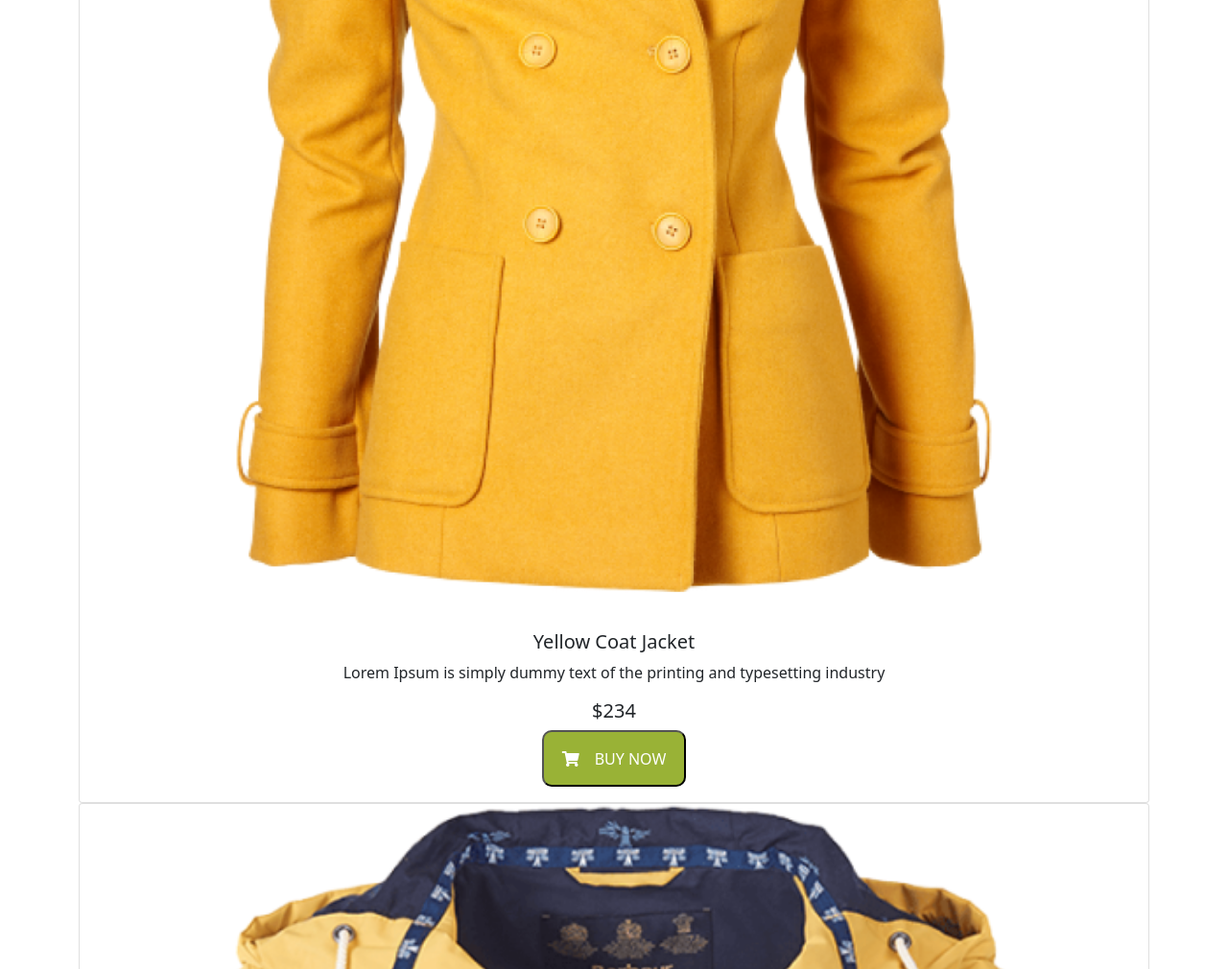
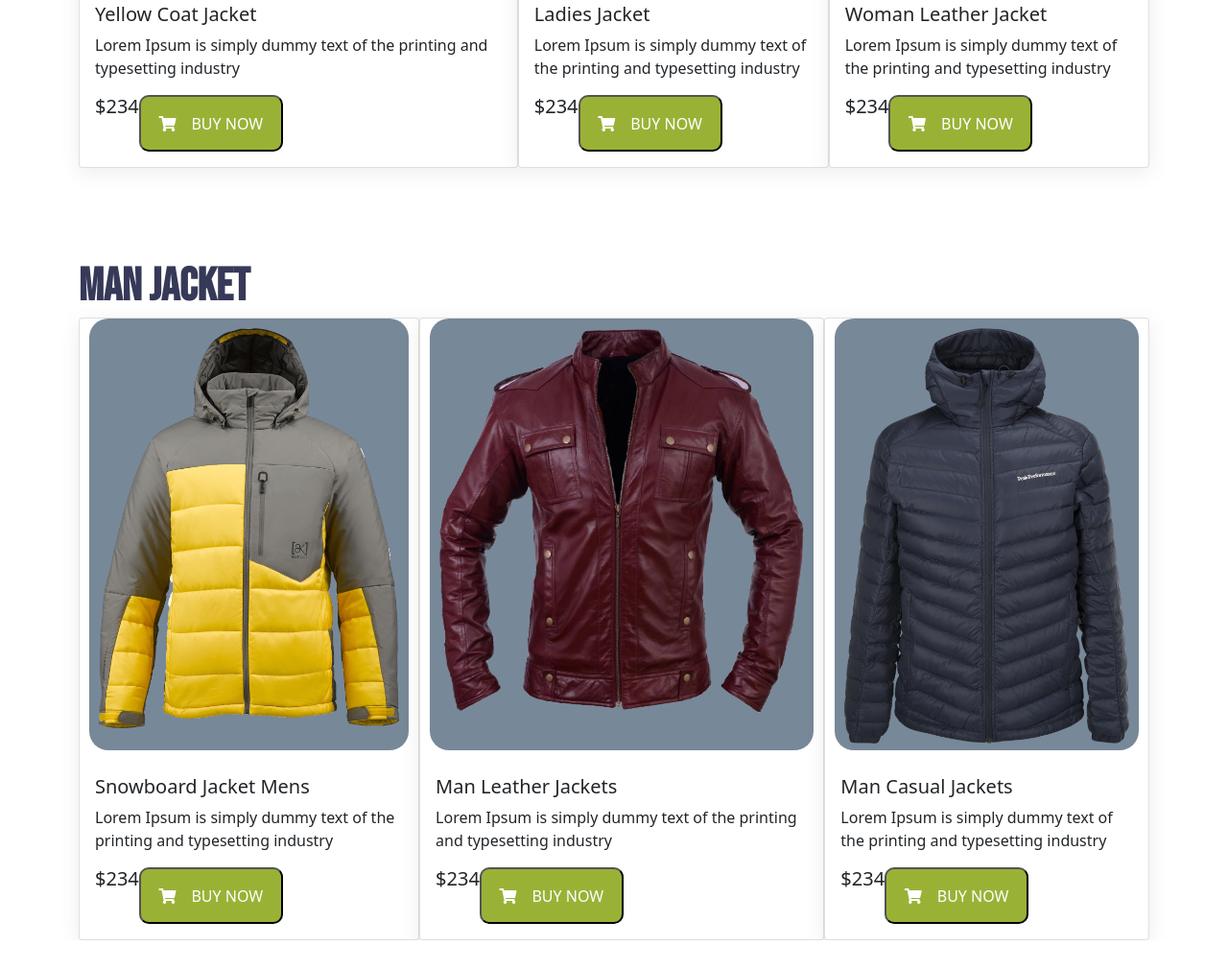
Before and after one commit to fariaabid/penguin-fashion, a plain HTML site: page index.html in a window 1280 px wide. Shown: the part 1630-2640 px from the top of the page at 96% size. After the commit the page ends 2610 px from the top, so only its background shows below. Drawn offline with nearby package versions, Linux system fonts and the light colour scheme.

Commit message:
something

```diff
--- a/css/style.css
+++ b/css/style.css
@@ -50,3 +50,18 @@ body{
     color: #363958;
     margin-top: 100px;
 }
+.card-image{
+    height: 450px;
+    width: auto;
+    background-color: lightslategray;
+    padding: 10px;
+    padding-top: 10px;
+    margin: 0 10px 10px 10px;
+    border-radius: 20px;
+
+}
+.card{
+    width: auto;
+    border: none;
+    box-shadow: 0 5px 20px rgba(109, 109, 109, 0.12);
+}
--- a/index.html
+++ b/index.html
@@ -67,39 +67,104 @@
         <div class="product-cat-title ">
             <h3>WOMAN JACKET</h3>
         </div>
-        <!--  -->
-        <div class="jacket text-center">
-            <div class="card-deck">
+        <!-- card start -->
+        <div class="jacket ">
+            <div class="card-deck d-flex ">
                 <div class="card">
-                    <img src="images/SeekPng 1.png" class="card-img-top" alt="first jacket">
+                    <div class="card-image">
+                        <img src="images/SeekPng 1.png" class="card-img-top" alt="first jacket">
+                    </div>
                     <div class="card-body">
                         <h5 class="card-title">Yellow Coat Jacket</h5>
                         <p class="card-text">Lorem Ipsum is simply dummy text of the printing and typesetting industry</p>
-                        <h5>$234</h5>
+                        <div class="card-last d-flex justify-content">
+                            <h5>$234</h5>
                         <button class="button-style"><i class="fas fa-shopping-cart pe-3"></i>BUY NOW</button>
+                        </div>
                     </div>
                 </div>
                 <div class="card">
-                    <img src="images/PngItem_2597366 1.png" class="card-img-top" alt="...">
+                    <div class="card-image">
+                        <img src="images/PngItem_2597366 1.png" class="card-img-top" alt="Ladies Jacket">
+                    </div>
                     <div class="card-body">
                         <h5 class="card-title">Ladies Jacket</h5>
                         <p class="card-text">Lorem Ipsum is simply dummy text of the printing and typesetting industry</p>
-                        <h5>$234</h5>
+                        <div class="card-last d-flex">
+                            <h5>$234</h5>
                         <button class="button-style"><i class="fas fa-shopping-cart pe-3"></i>BUY NOW</button>
+                        </div>
                     </div>
                 </div>
                 <div class="card">
-                    <img src="images/phone/phone-3.png" class="card-img-top" alt="...">
+                    <div class="card-image">
+                        <img src="images/image 15.png" class="card-img-top" alt="Woman Leather Jacket">
+                    </div>
                     <div class="card-body">
-                        <h5 class="card-title">Samsung Galaxy Note9</h5>
+                        <h5 class="card-title">Woman Leather Jacket</h5>
                         <p class="card-text">Lorem Ipsum is simply dummy text of the printing and typesetting industry</p>
-                        <h5>$699</h5>
+                        <div class="card-last d-flex">
+                            <h5>$234</h5>
                         <button class="button-style"><i class="fas fa-shopping-cart pe-3"></i>BUY NOW</button>
+                        </div>
                     </div>
                 </div>
             </div>
+        <!-- card end -->
    </section>
    <!-- woman jacket end -->
+    <!-- man jacket start -->
+    <section class="man-jacket">
+        <div class="container">
+            <div class="product-cat-title ">
+                <h3>MAN JACKET</h3>
+            </div>
+            <!-- card start -->
+            <div class="jacket ">
+                <div class="card-deck d-flex ">
+                    <div class="card">
+                        <div class="card-image">
+                            <img src="images/image 11.png" class="card-img-top" alt="Snowboard Jacket Mens">
+                        </div>
+                        <div class="card-body">
+                            <h5 class="card-title">Snowboard Jacket Mens</h5>
+                            <p class="card-text">Lorem Ipsum is simply dummy text of the printing and typesetting industry</p>
+                            <div class="card-last d-flex">
+                                <h5>$234</h5>
+                            <button class="button-style"><i class="fas fa-shopping-cart pe-3"></i>BUY NOW</button>
+                            </div>
+                        </div>
+                    </div>
+                    <div class="card">
+                        <div class="card-image">
+                            <img src="images/vippng 1.png" class="card-img-top" alt="Man Leather Jackets">
+                        </div>
+                        <div class="card-body">
+                            <h5 class="card-title">Man Leather Jackets</h5>
+                            <p class="card-text">Lorem Ipsum is simply dummy text of the printing and typesetting industry</p>
+                            <div class="card-last d-flex">
+                                <h5>$234</h5>
+                            <button class="button-style"><i class="fas fa-shopping-cart pe-3"></i>BUY NOW</button>
+                            </div>
+                        </div>
+                    </div>
+                    <div class="card">
+                        <div class="card-image">
+                            <img src="images/toppng 1.png" class="card-img-top" alt="Man Casual Jackets">
+                        </div>
+                        <div class="card-body">
+                            <h5 class="card-title">Man Casual Jackets</h5>
+                            <p class="card-text">Lorem Ipsum is simply dummy text of the printing and typesetting industry</p>
+                            <div class="card-last d-flex">
+                                <h5>$234</h5>
+                            <button class="button-style"><i class="fas fa-shopping-cart pe-3"></i>BUY NOW</button>
+                            </div>
+                        </div>
+                    </div>
+                </div>
+            <!-- card end -->
+       </section>
+       <!-- man jacket end -->
 
 </body>
 </html>
```
